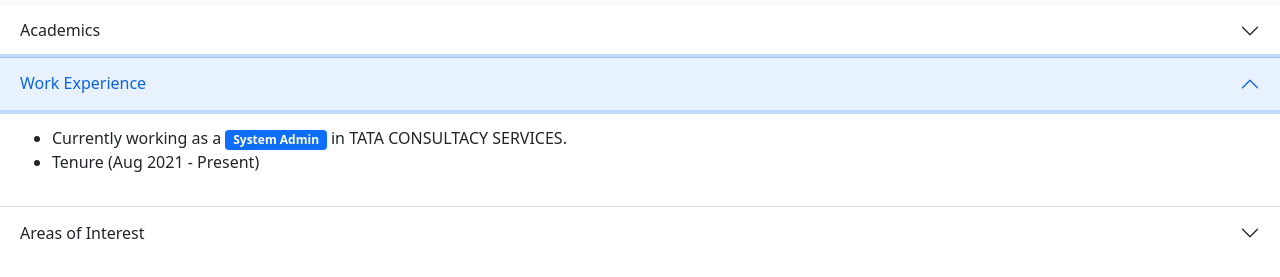
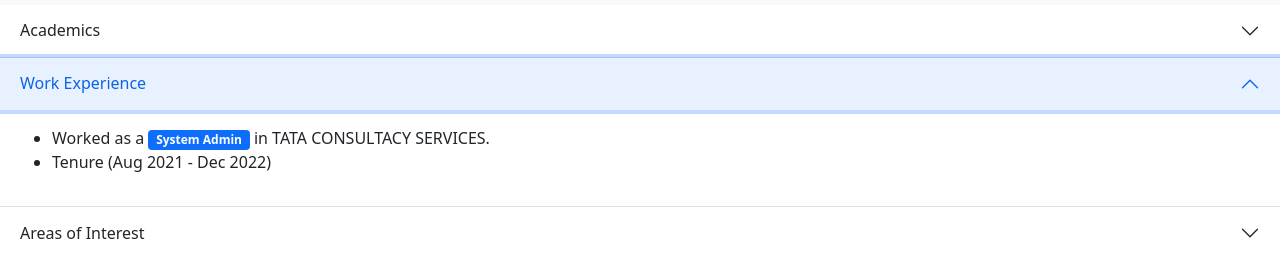
Before and after one commit to Tarun-singh98/Pilot-profile, a plain HTML site: page about-me.html in a window 1280 px wide. Both pictures are taken after a click on the button "Work Experience". Shown: the part 51-328 px from the top of the page. Drawn offline with nearby package versions, Linux system fonts and the light colour scheme.

Commit message:
Update about-me.html

```diff
--- a/about-me.html
+++ b/about-me.html
@@ -102,11 +102,11 @@
           <div class="accordion-body">
             <ul>
               <li>
-                Currently working as a
+                Worked as a
                 <span class="badge bg-primary">System Admin</span> in TATA
                 CONSULTACY SERVICES.
               </li>
-              <li>Tenure (Aug 2021 - Present)</li>
+              <li>Tenure (Aug 2021 - Dec 2022)</li>
             </ul>
           </div>
         </div>
```
